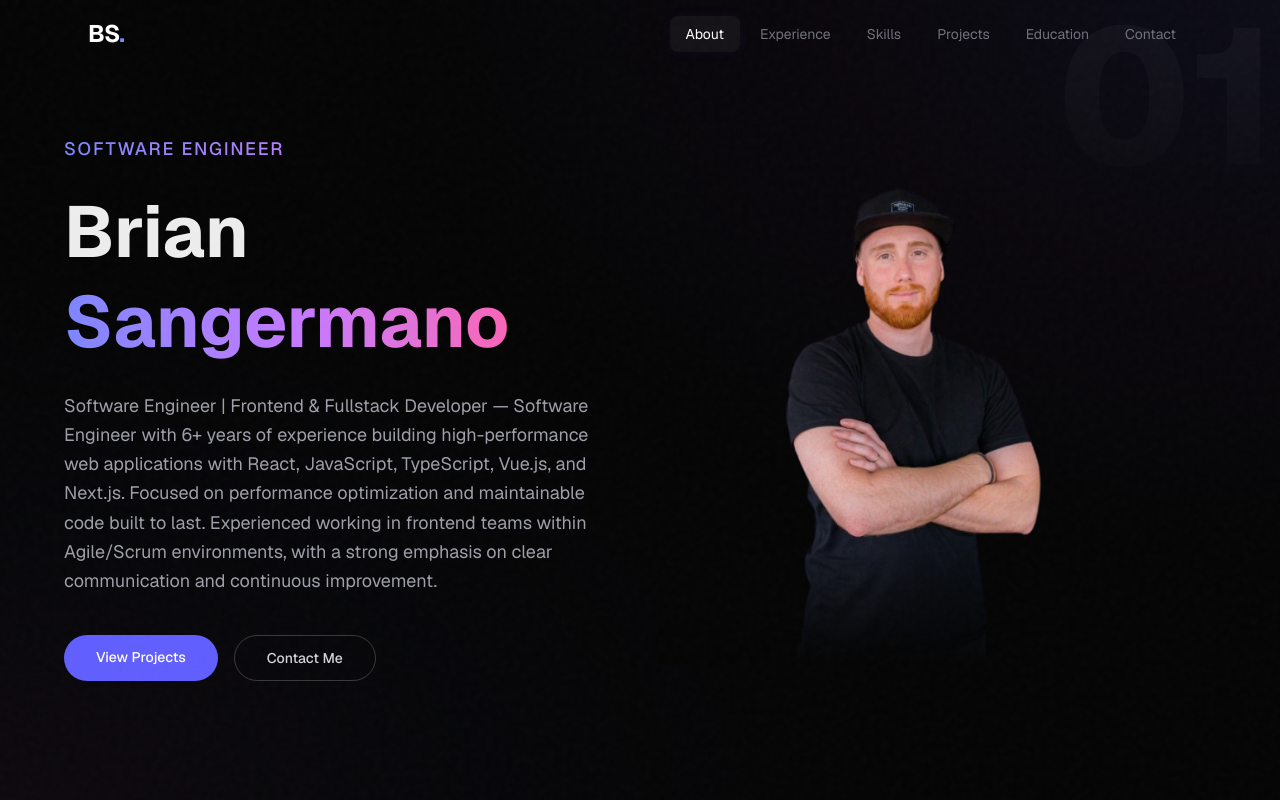
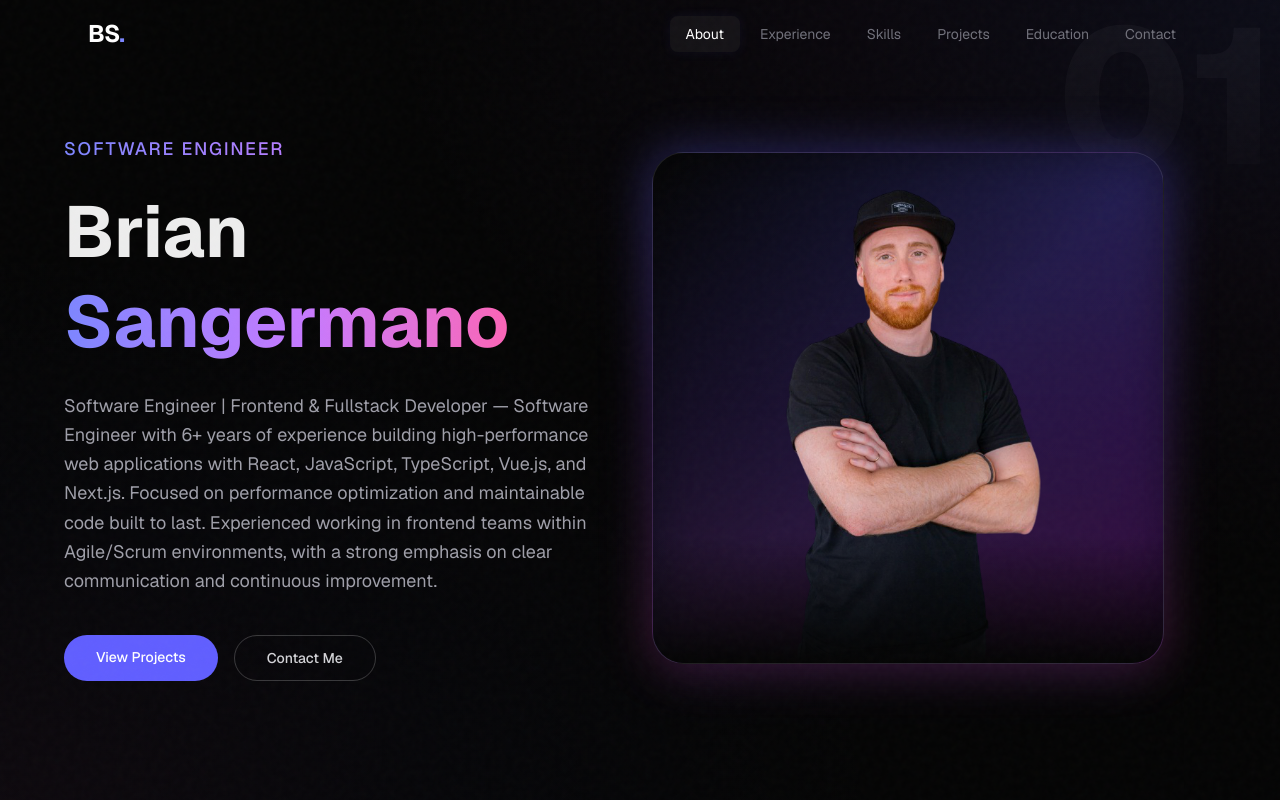
Before and after one commit to Briansangermano/portfolio2026, a Next.js app: page / in a window 1280 px wide. Shown: the top 800 px of the page. Built offline with nearby package versions, Linux system fonts and the light colour scheme.

Commit message:
feat: replace hero image with new background and update layout in Hero section

```diff
--- a/src/components/sections/Hero.tsx
+++ b/src/components/sections/Hero.tsx
@@ -67,16 +67,19 @@ export default function Hero() {
         </div>
 
         <motion.div variants={heroItem} className="relative flex justify-center md:justify-center">
-          <div className="relative h-72 w-72 sm:h-[32rem] sm:w-[32rem] sm:-ml-16">
+          <div className="relative h-80 w-80 sm:h-[32rem] sm:w-[32rem] sm:-ml-16">
+            <div className="absolute -inset-1 rounded-[2rem] bg-gradient-to-b from-indigo-500/30 via-purple-500/20 to-pink-500/20 blur-xl" />
+            <div className="relative h-full w-full overflow-hidden rounded-[2rem] border border-white/10 bg-gradient-to-br from-[#050505] via-indigo-950/40 to-purple-950/40 shadow-2xl shadow-indigo-500/10">
               <Image
-              src="/images/hero-photo-removebg.png"
+                src="/images/without-bg.png"
                 alt={name}
                 fill
-              sizes="(max-width: 640px) 288px, 512px"
+                sizes="(max-width: 640px) 320px, 512px"
                 className="object-contain"
-              preload
+                priority
               />
               <div className="pointer-events-none absolute inset-x-0 bottom-0 h-1/4 bg-gradient-to-t from-[#050505] to-transparent" />
+            </div>
           </div>
         </motion.div>
       </motion.div>
```
Also changed, not shown: public/images/hero-photo-removebg.png (deleted), public/images/without-bg.png (added). Lines whose indentation alone changed are shown as unchanged.
